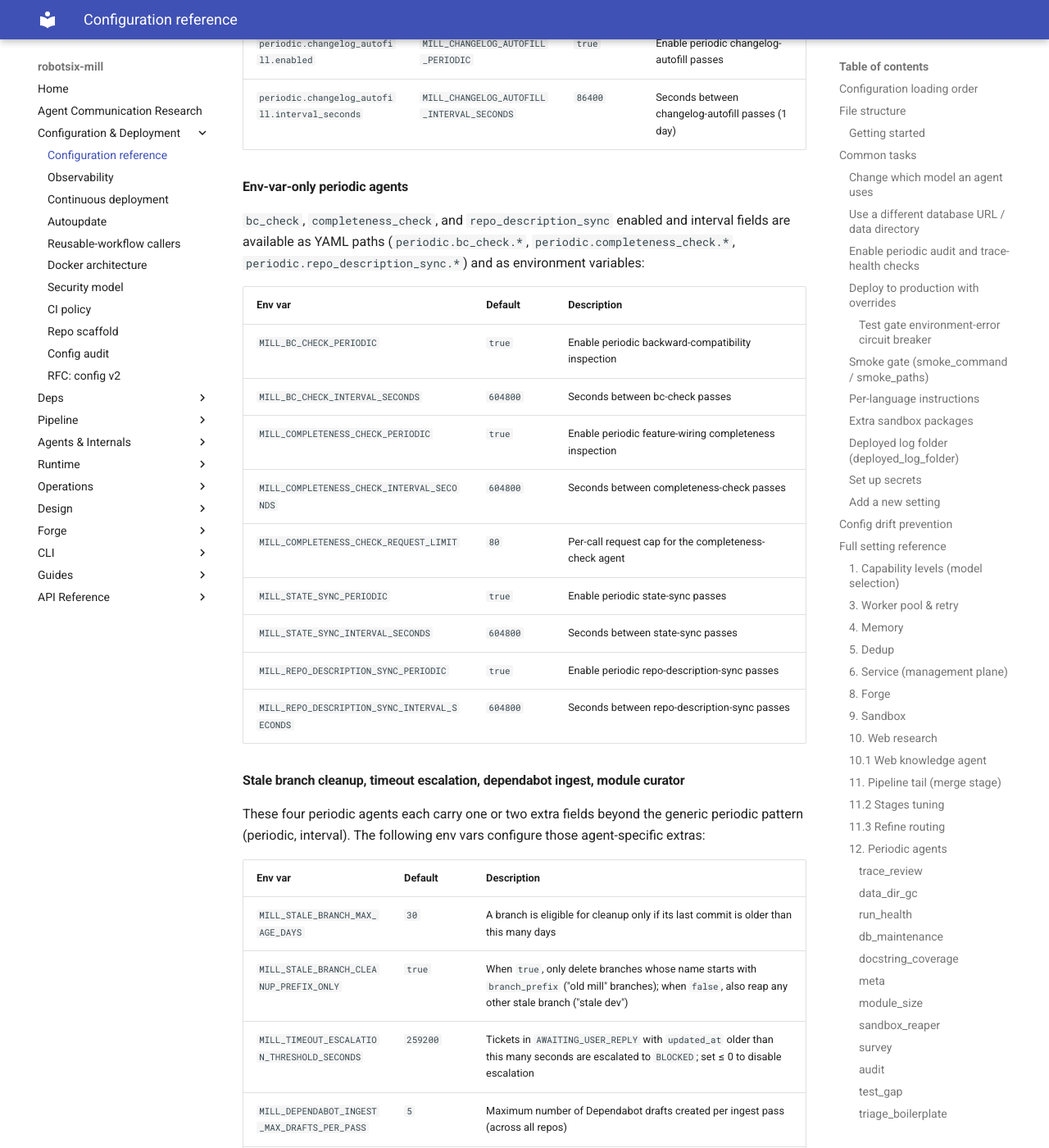
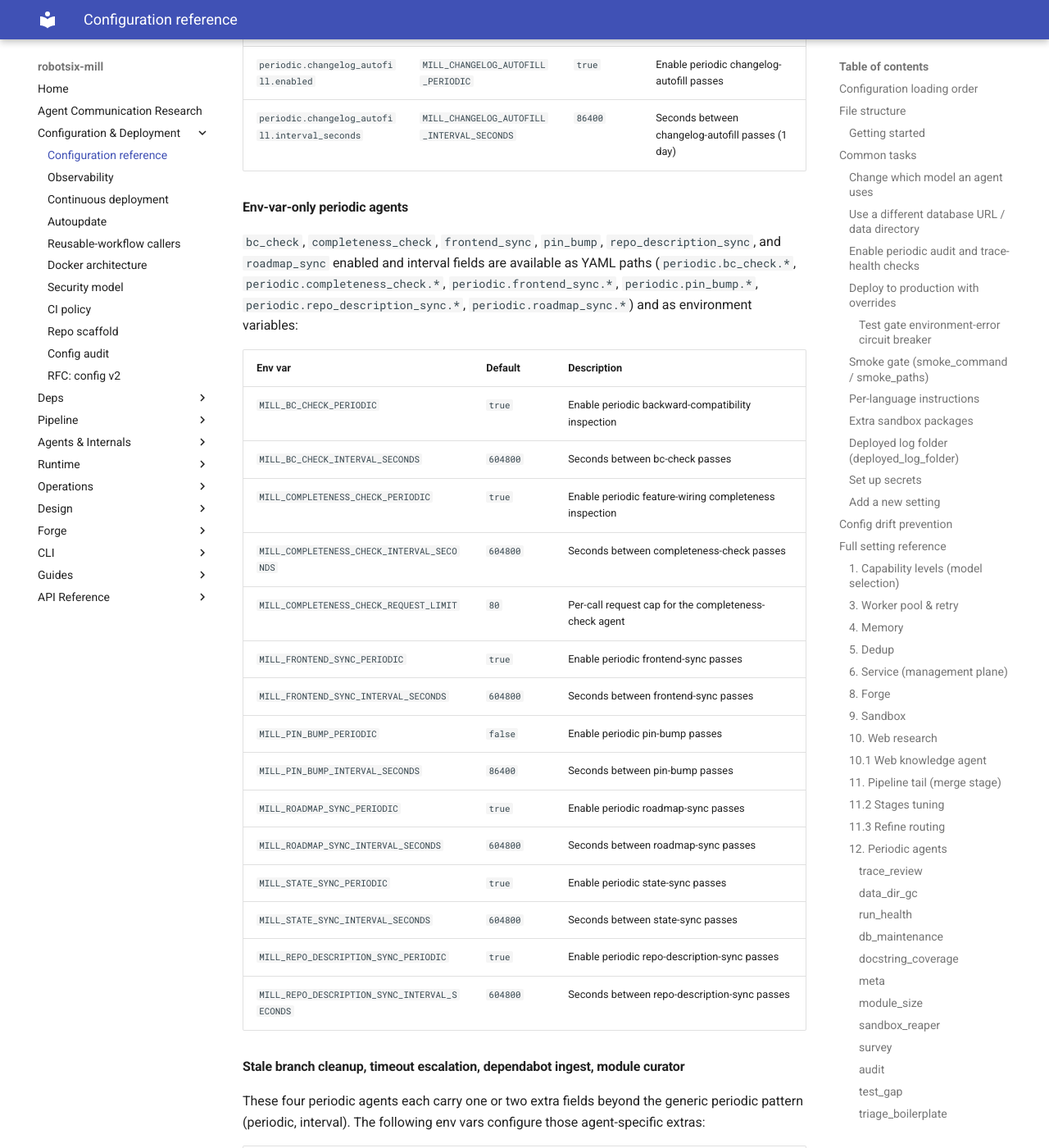
Before and after one commit to damien-robotsix/robotsix-mill, an MkDocs documentation site: the page built from docs/config/configuration.md, in a window 1280 px wide and 1400 px high, scrolled down 35504 px. Shown: the whole window at 82% size. Built offline with MkDocs 1.6.1 and Material for MkDocs 9.7.7, drawn with Linux system fonts in a browser that asks for light colours; some of the changed text lies outside the part shown.

Commit message:
mill: config drift: roadmap_sync, frontend_sync, pin_bump periodic agents missing from docs/config/configuration.md (20260727T194806Z-config-drift-roadmap-sync-frontend-sync-106c) (#2588)
Co-authored-by: robotsix-mill <mill@robotsix.local>

```diff
--- a/docs/config/configuration.md
+++ b/docs/config/configuration.md
@@ -617,9 +617,9 @@ Each periodic agent shares this pattern:
 
 Periodic agents: `audit`, `trace_health`, `trace_review`, `health`, `test_gap`,
 `agent_check`, `survey`, `ci_monitor`, `config_sync`, `member_sync`, `meta`, `bc_check`,
-`completeness_check`, `diagnostic`, `docstring_coverage`, `forge_parity`, `module_curator`, `module_size`, `orphaned_pr_check`,
+`completeness_check`, `diagnostic`, `docstring_coverage`, `forge_parity`, `frontend_sync`, `module_curator`, `module_size`, `orphaned_pr_check`, `pin_bump`,
 `copy_paste`, `timeout_escalation`, `triage_boilerplate`, `langfuse_cleanup`, `data_dir_gc`, `dependabot_ingest`, `run_health`, `stale_branch_cleanup`,
-`db_maintenance`, `sandbox_reaper`, `repo_description_sync`.
+`db_maintenance`, `roadmap_sync`, `sandbox_reaper`, `repo_description_sync`.
 
 > ¹ Most agents default to `enabled: true`. Exceptions: `diagnostic`, `stale_branch_cleanup`, and `meta_periodic` default to `false`.
 >
@@ -873,8 +873,8 @@ standard two periodic-agent fields:
 
 #### Env-var-only periodic agents
 
-`bc_check`, `completeness_check`, and `repo_description_sync` enabled and interval
-fields are available as YAML paths (`periodic.bc_check.*`, `periodic.completeness_check.*`, `periodic.repo_description_sync.*`)
+`bc_check`, `completeness_check`, `frontend_sync`, `pin_bump`, `repo_description_sync`, and `roadmap_sync` enabled and interval
+fields are available as YAML paths (`periodic.bc_check.*`, `periodic.completeness_check.*`, `periodic.frontend_sync.*`, `periodic.pin_bump.*`, `periodic.repo_description_sync.*`, `periodic.roadmap_sync.*`)
 and as environment variables:
 
 | Env var | Default | Description |
@@ -884,6 +884,12 @@ and as environment variables:
 | `MILL_COMPLETENESS_CHECK_PERIODIC` | `true` | Enable periodic feature-wiring completeness inspection |
 | `MILL_COMPLETENESS_CHECK_INTERVAL_SECONDS` | `604800` | Seconds between completeness-check passes |
 | `MILL_COMPLETENESS_CHECK_REQUEST_LIMIT` | `80` | Per-call request cap for the completeness-check agent |
+| `MILL_FRONTEND_SYNC_PERIODIC` | `true` | Enable periodic frontend-sync passes |
+| `MILL_FRONTEND_SYNC_INTERVAL_SECONDS` | `604800` | Seconds between frontend-sync passes |
+| `MILL_PIN_BUMP_PERIODIC` | `false` | Enable periodic pin-bump passes |
+| `MILL_PIN_BUMP_INTERVAL_SECONDS` | `86400` | Seconds between pin-bump passes |
+| `MILL_ROADMAP_SYNC_PERIODIC` | `true` | Enable periodic roadmap-sync passes |
+| `MILL_ROADMAP_SYNC_INTERVAL_SECONDS` | `604800` | Seconds between roadmap-sync passes |
 | `MILL_STATE_SYNC_PERIODIC` | `true` | Enable periodic state-sync passes |
 | `MILL_STATE_SYNC_INTERVAL_SECONDS` | `604800` | Seconds between state-sync passes |
 | `MILL_REPO_DESCRIPTION_SYNC_PERIODIC` | `true` | Enable periodic repo-description-sync passes |
```
Also changed, not shown: CHANGELOG.md (+1 -0 lines).
